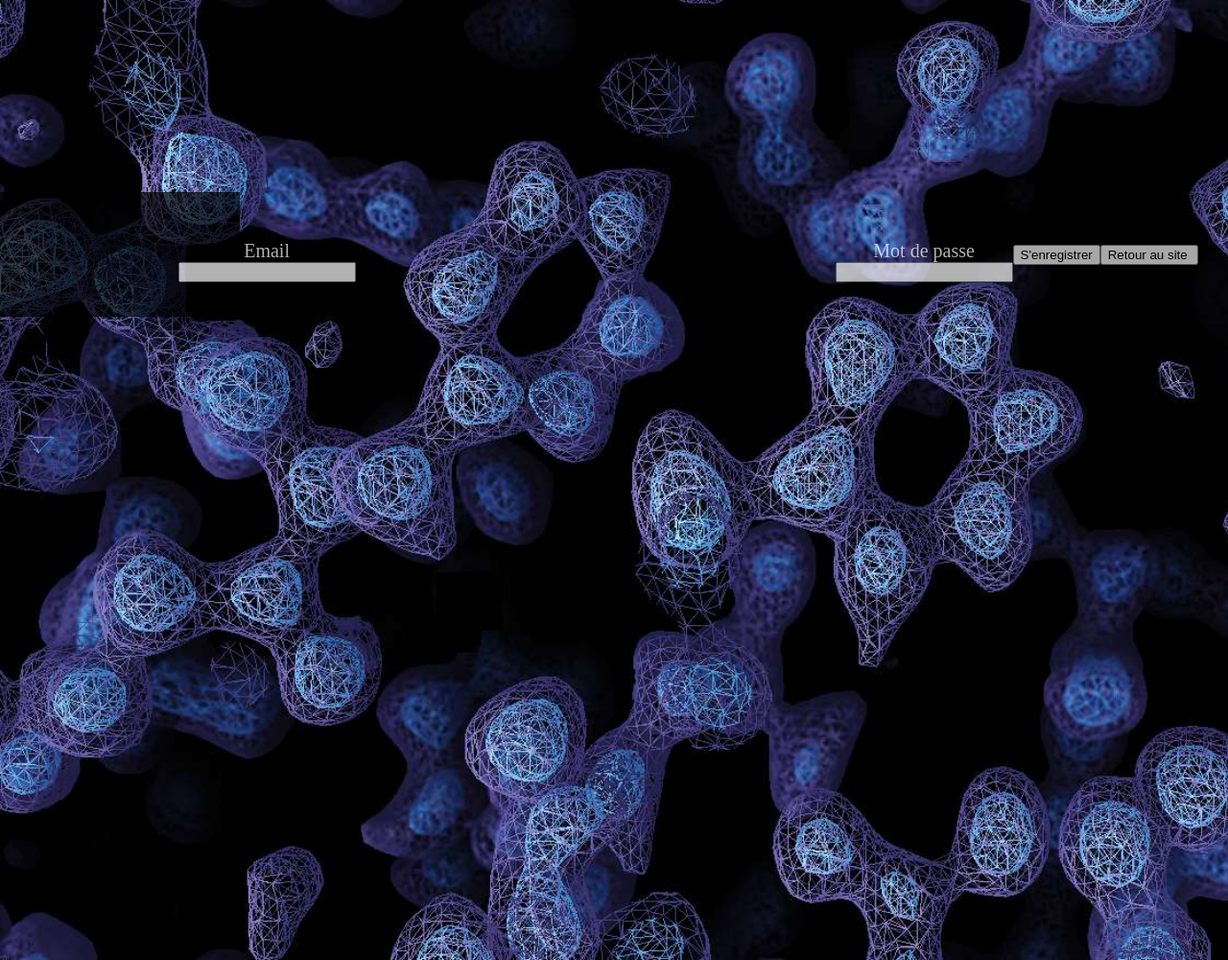
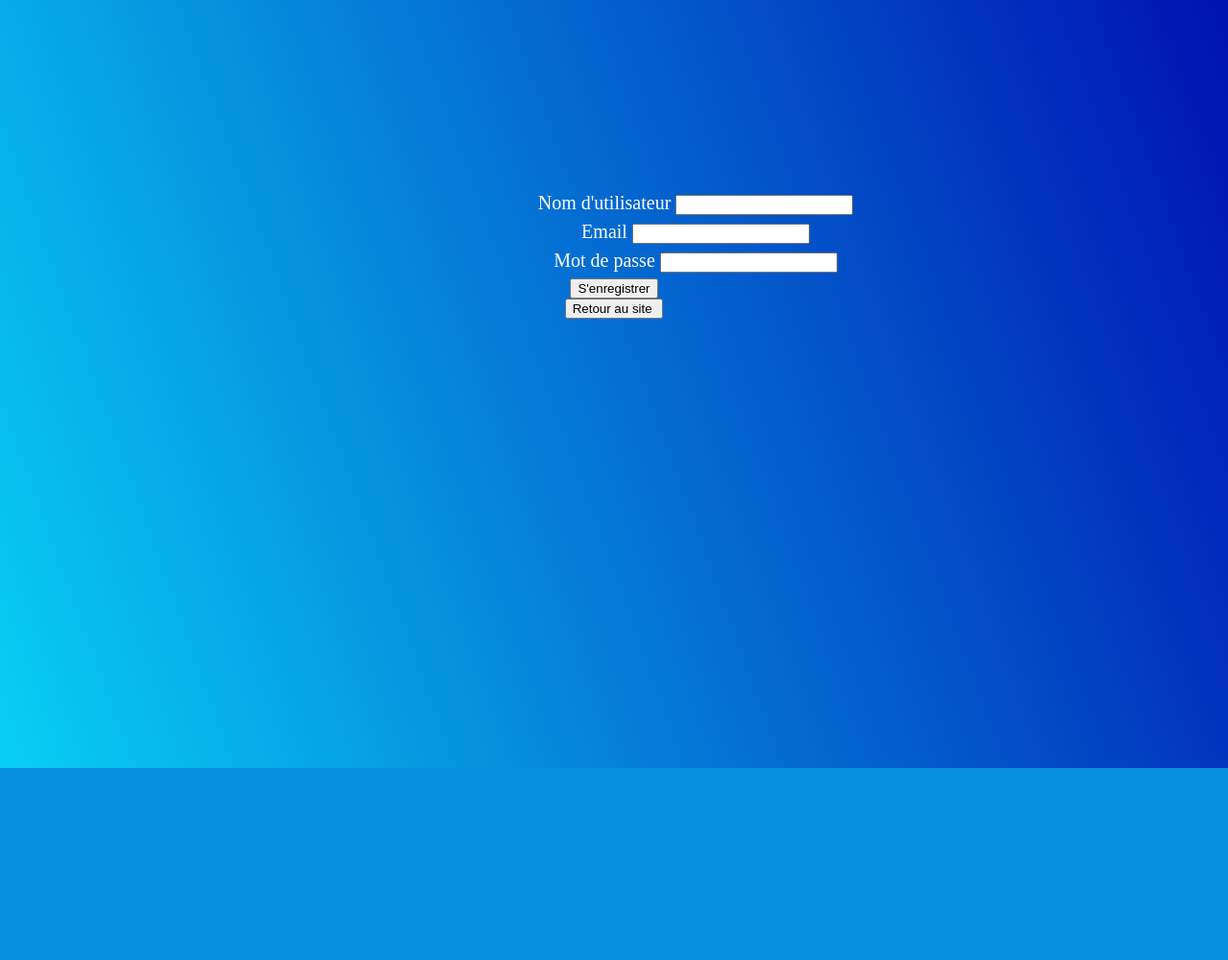
Before and after one commit to Babouche007/Zelanders-GottaGoHack-1, a PHP site: page /pages/register.php in a window 1280 px wide. Shown: the whole page at 96% size. After the commit the page ends 800 px from the top, so only its background shows below. Run offline with PHP 8.4, Linux system fonts and the light colour scheme.

Commit message:
fixing background

```diff
--- a/css/Accueil.css
+++ b/css/Accueil.css
@@ -44,9 +44,7 @@ body {
     font-size: 25px;
     color: black;
     text-align: center;
-    background-image: url("../res/img/fond1.jpg");
-    background-repeat: no-repeat;
-    background-size: cover;
+    background: linear-gradient(70deg, #08CFF4, #0012B2);
     /*background: linear-gradient(70deg, #08CFF4, #0012B2);*/
 }
 #search {
@@ -99,17 +97,17 @@ footer {
     text-align: center;
 }
 
-.box {
-    /*width: 1000x;
-    height: 300px;*/
+/*.box {
+    width: 1000x;
+    height: 300px;
     margin-left: auto;
     margin-right: auto;
-    padding: 50px;
-    width: 6em;
+    padding: 60px;
+    width: 1500px;
     float: left;
     background-color: rgb(0, 0, 0);
     opacity: 0.7;
     justify-content: center;
     align-items: center;
-    display:flex;
-}
+
+}*/
```
